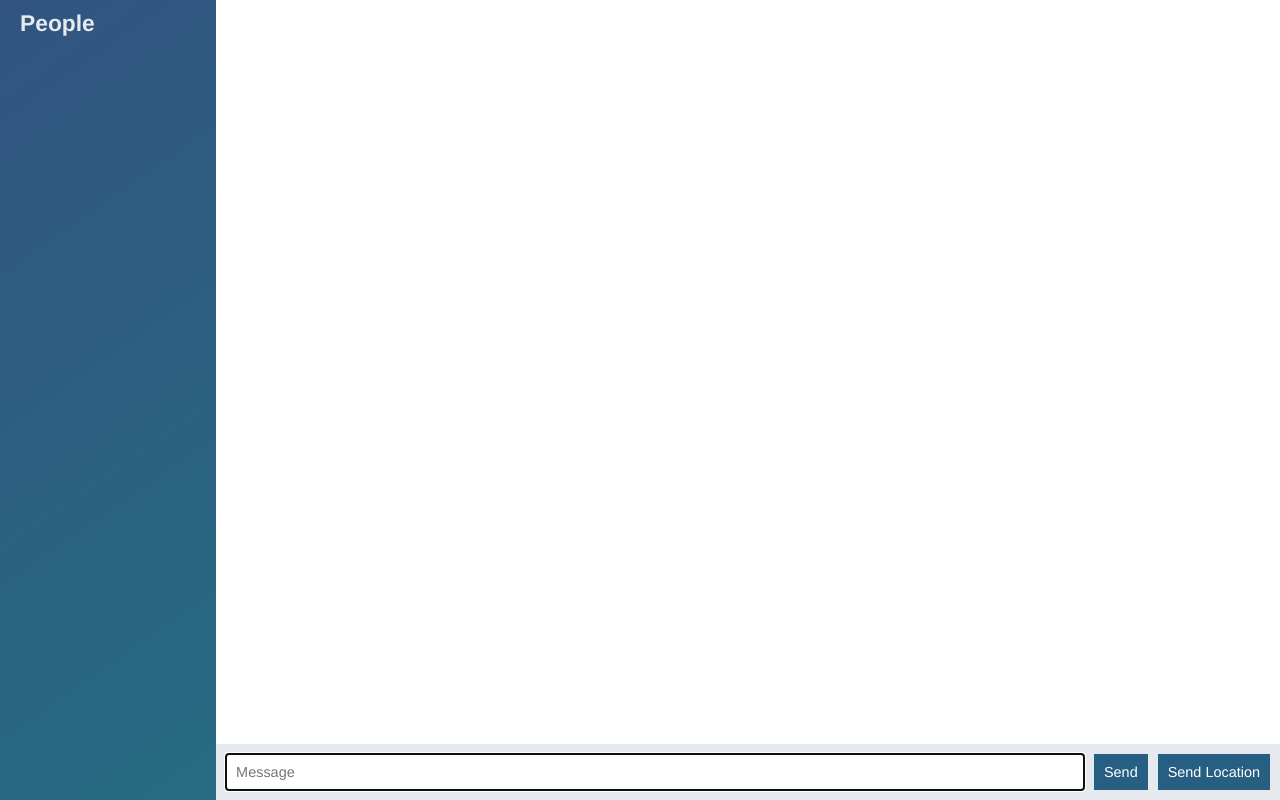
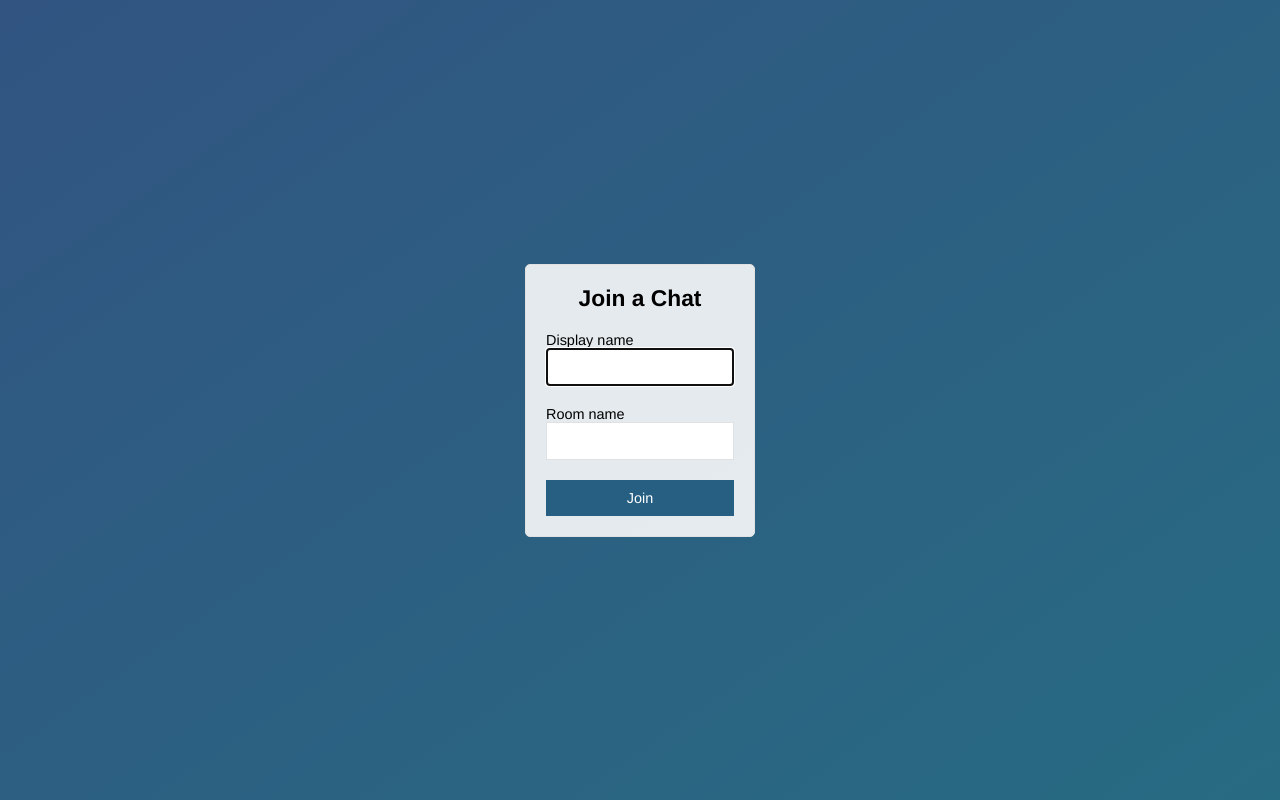
Before and after one commit to mohsenadelie/node-chat-app, a website: page public/index.html in a window 1280 px wide. Drawn offline with nearby package versions, Linux system fonts and the light colour scheme; no server answers.

Commit message:
Add join page that submits to chat.html

```diff
--- a/public/index.html
+++ b/public/index.html
@@ -1,57 +1,32 @@
 <!DOCTYPE html>
 <html>
+
 <head>
-    <meta charset="UTF-8">
+    <meta charset="utf-8">
+    <title>Join | ChatApp</title>
+    <meta name="viewport" content="width=device-width, initial-scale=1, user-scalable=no">
     <link rel="stylesheet" href="/css/styles.css">
 </head>
-<body class="chat">
-    <div class="chat__sidebar">
-        <h3>People</h3>
-        <div id="users"></div>
+
+<body class="centered-form">
+    <div class="centered-form__form">
+        <form action="/chat.html">
+            <div class="form-field">
+                <h3>Join a Chat</h3>
+            </div>
+            <div class="form-field">
+                <lable>Display name</lable>
+                <input type="text" name="name" autofocus/>
+            </div>
+            <div class="form-field">
+                    <lable>Room name</lable>
+                    <input type="text" name="room"/>
+            </div>
+            <div class="form-field">
+                <button>Join</button>
+            </div>
+        </form>
     </div>
+</body>
 
-    <div class="chat__main">
-        <ol id="messages" class="chat__messages"></ol>
-
-        <div class="chat__footer">
-            <form id="message-form">
-                <input name="message" type="text" placeholder="Message" autofocus autocomplete="off"/>
-                <button>Send</button>
-            </form>
-            <button id="send-location">Send Location</button>
-        </div>
-    </div>
-
-    <script id="message-template" type="text/template">
-        <li class="message">
-            <div class="message__title">
-                <h4>{{from}}</h4>
-                <span>{{createdAt}}</span>
-            </div>
-            <div class="message__body">
-                <p>{{text}}</p>
-            </div>
-        </li>
-    </script>
-
-    <script id="location-message-template" type="text/template">
-        <li class="message">
-            <div class="message__title">
-                <h4>{{from}}</h4>
-                <span>{{createdAt}}</span>
-            </div>
-            <div class="message__body">
-                <p>
-                    <a href="{{url}}" target="_blank">My current Location</a>
-                </p>
-            </div>
-        </li>
-    </script>
-
-    <script src="/socket.io/socket.io.js"></script>
-    <script src="js/libs/jquery-3.4.1.min.js"></script>
-    <script src="js/libs/moment.js"></script>
-    <script src="js/libs/mustache.js"></script>
-    <script src="js/index.js"></script>
-</body>
 </html>
```
Also changed, not shown: public/chat.html (added, +59 -0 lines), public/js/chat.js (renamed from public/js/index.js).
